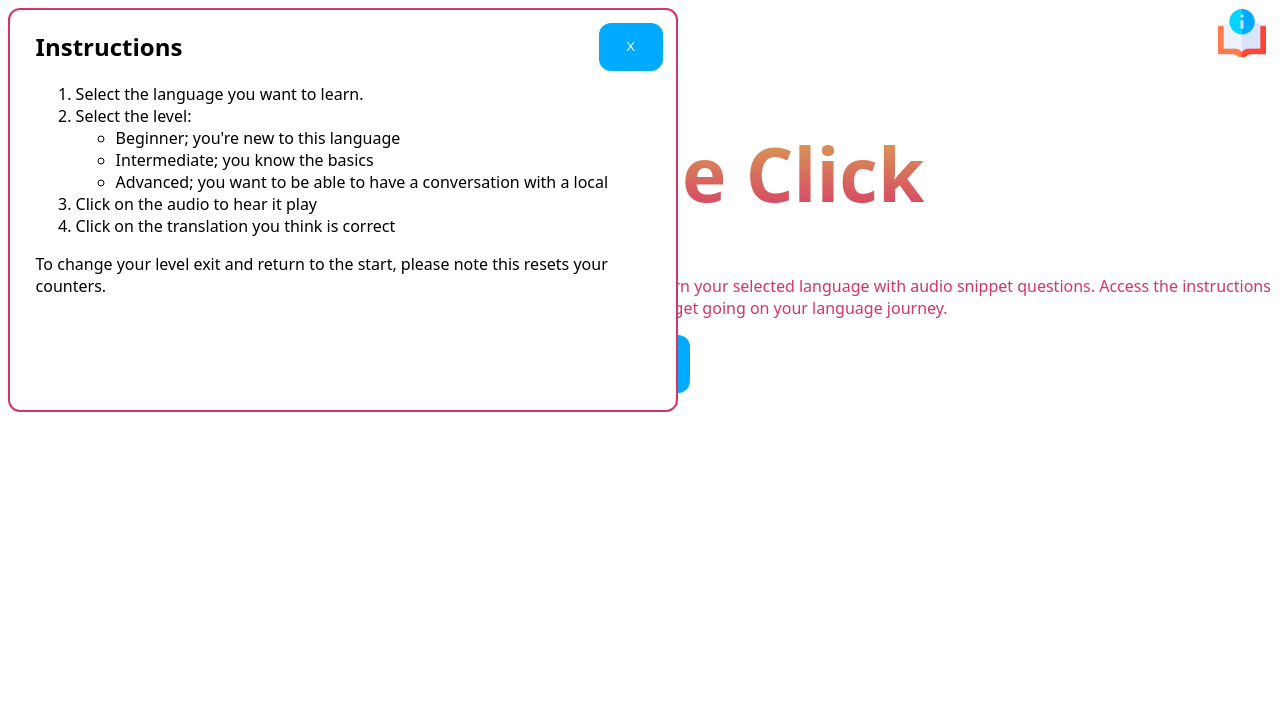
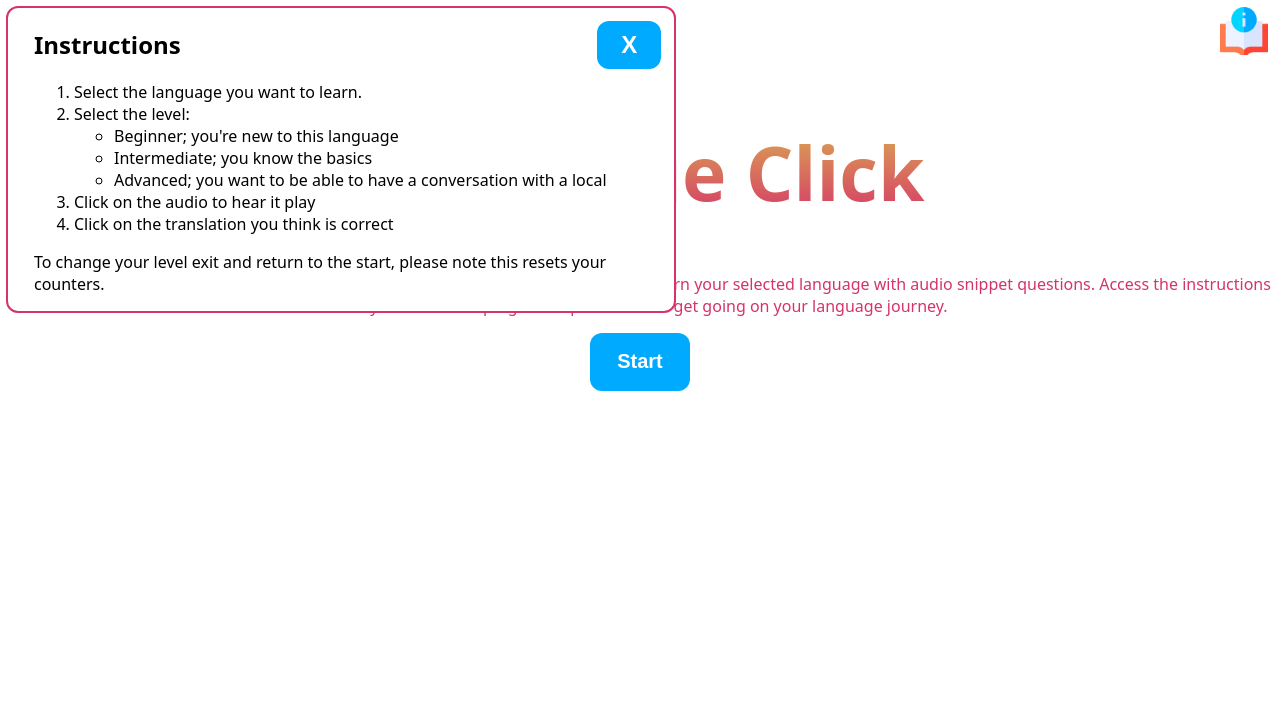
Before and after one commit to Lauren-Mercedes/language-click, a plain HTML site: page index.html in a window 1280 px wide. Both pictures are taken after a click on the button "open instruction pop up". Shown: the top 724 px of the page. Drawn offline with Linux system fonts and the light colour scheme.

Commit message:
Adjust styles for general positioning, consistent sizing, and readability

```diff
--- a/assets/css/style.css
+++ b/assets/css/style.css
@@ -1,6 +1,8 @@
 /* Universal styling across page */
 body {
     font-family: system-ui, -apple-system, BlinkMacSystemFont, 'Segoe UI', Roboto, Oxygen, Ubuntu, Cantarell, 'Open Sans', 'Helvetica Neue', sans-serif;
+    margin: 0.5%;
+    overflow-x: hidden;
 }
 
 /* header */
@@ -34,7 +36,7 @@ header {
     /* set to keep hidden from display until instruction button clicked */
     display: none;
     background-color: white;
-    width: 100%;
+    width: 90%;
     height: 40%;
     border: 2px solid #d53369;
     border-radius: 12px;
@@ -42,6 +44,7 @@ header {
     /* set to display on top */
     position: absolute;
     z-index: 1;
+
 }
 
 #popup, h2 p{
@@ -52,6 +55,7 @@ header {
     width: 10%;
     float: right;
     margin: 2%;
+    font-size: 150%;
 }
 
 /* main */
@@ -80,6 +84,7 @@ button {
     width: 100px;
     min-width: fit-content;
     min-height: 3rem;
+    font-weight: bold;
 }
 
 /* change button backround colour when mouse hovers */
@@ -125,7 +130,7 @@ footer {
     /* popup box styling */
     #popup {
         width: 50%;
-        height: 50%;
+        height: fit-content;
          text-size-adjust:80% ;
     }
 }
```
